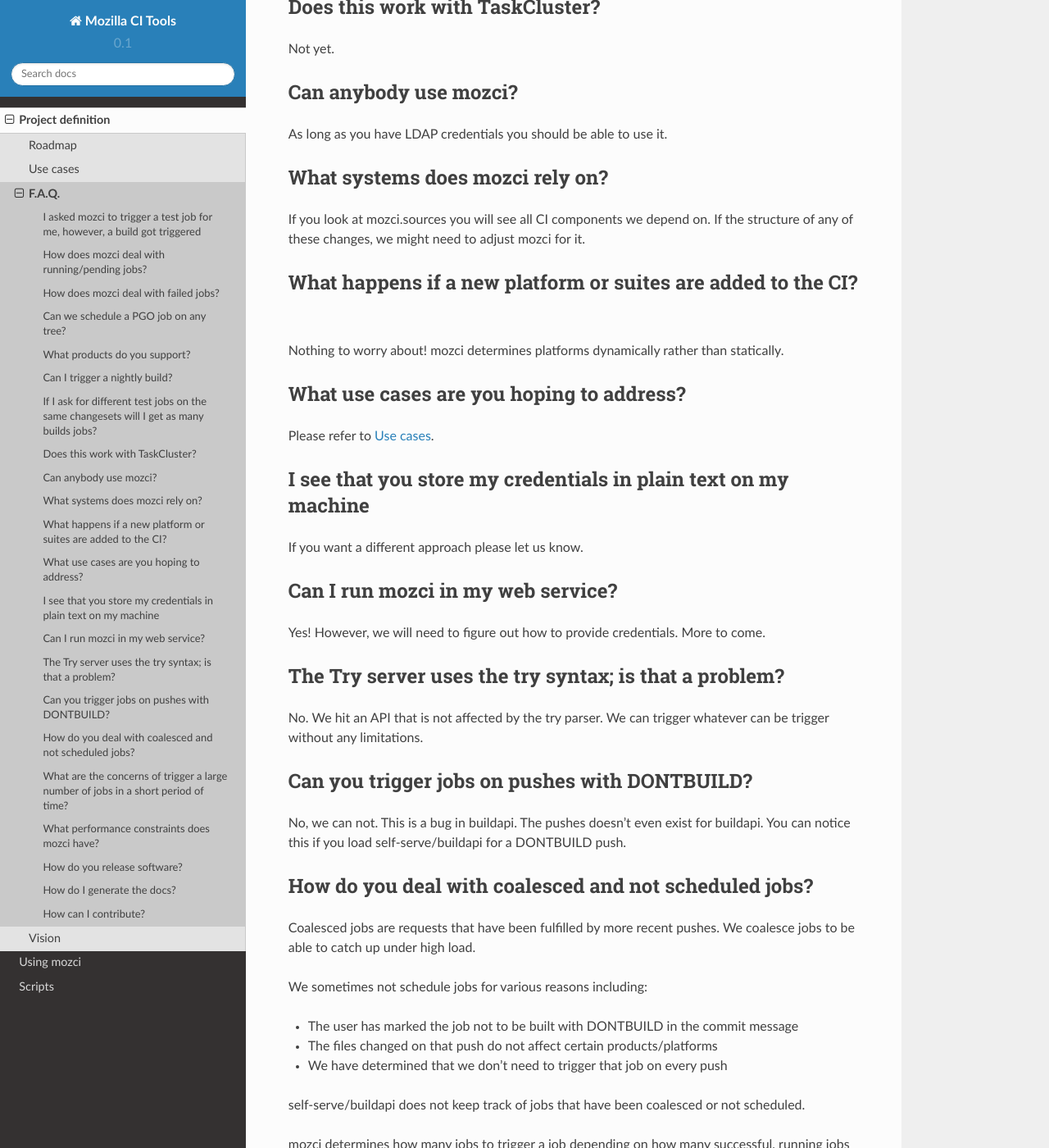
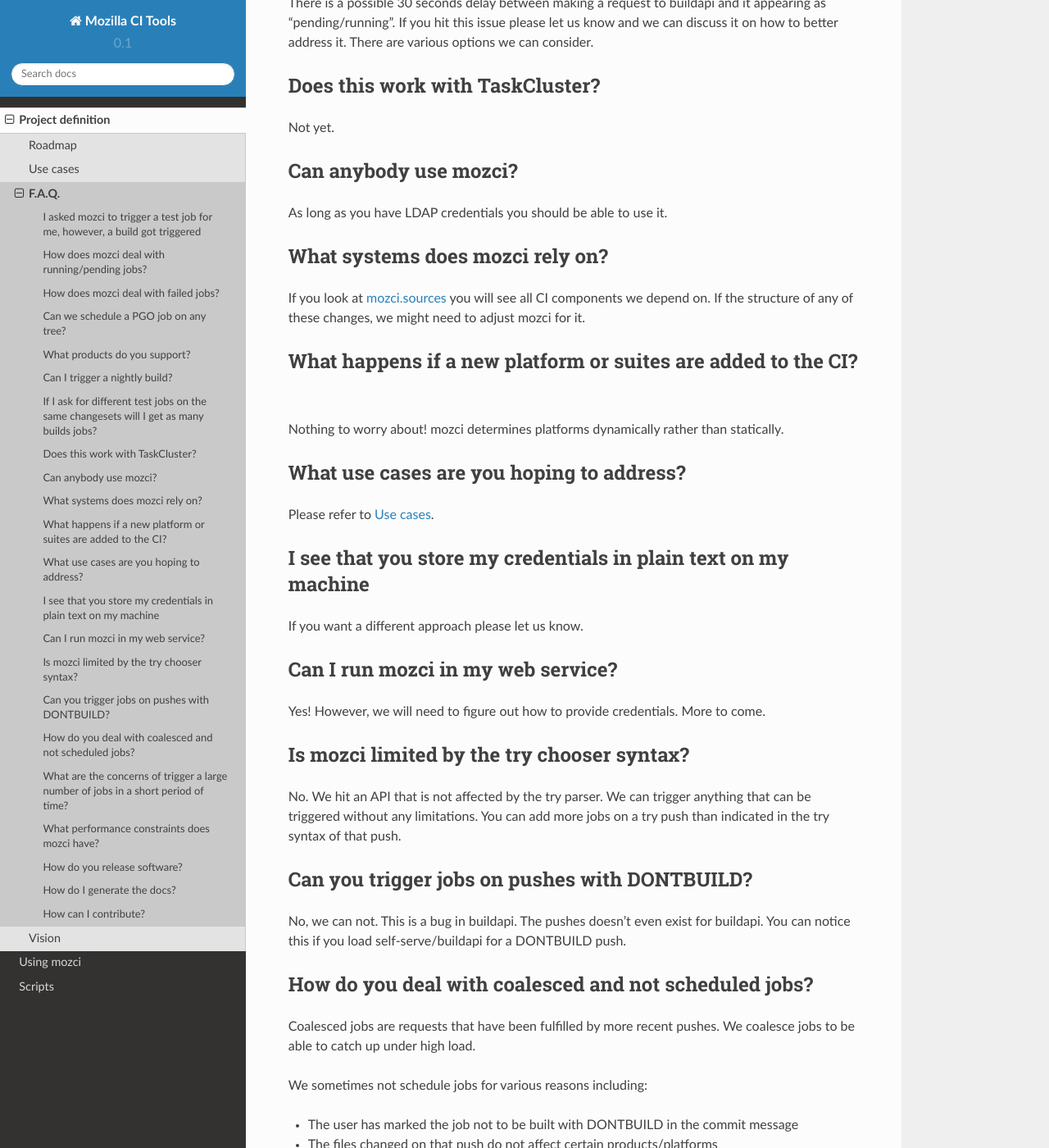
Before and after one commit to mozilla/mozilla_ci_tools, a Sphinx documentation site: the page built from docs/faq.rst, in a window 1280 px wide and 1400 px high, scrolled down 1440 px. Shown: the whole window at 82% size. Built offline with Sphinx 7.4.7 and the Read the Docs theme 2.0.0, drawn with Linux system fonts in a browser that asks for light colours; some of the changed text lies outside the part shown.

Commit message:
Clarify further the F.A.Q.

```diff
--- a/docs/faq.rst
+++ b/docs/faq.rst
@@ -44,7 +44,12 @@
 
 Can I trigger a nightly build?
 ^^^^^^^^^^^^^^^^^^^^^^^^^^^^^^
-Absolutely! Simply find the name of the job that represents it.
+Absolutely! You can trigger any nightly build for any repository.
+Simply find the name of the job that represents it and trigger it.
+
+:strong:`NOTE`:
+Make sure you have consent from sheriffs to do this and a good reason.
+Nightly builds are not to be triggered lightly.
 
 If I ask for different test jobs on the same changesets will I get as many builds jobs?
 ^^^^^^^^^^^^^^^^^^^^^^^^^^^^^^^^^^^^^^^^^^^^^^^^^^^^^^^^^^^^^^^^^^^^^^^^^^^^^^^^^^^^^^^
@@ -62,7 +67,7 @@
 
 What systems does mozci rely on?
 ^^^^^^^^^^^^^^^^^^^^^^^^^^^^^^^^
-If you look at mozci.sources you will see all CI components we depend on.
+If you look at `mozci.sources <https://github.com/armenzg/mozilla_ci_tools/tree/master/mozci/sources>`_ you will see all CI components we depend on.
 If the structure of any of these changes, we might need to adjust mozci for it.
 
 What happens if a new platform or suites are added to the CI?
@@ -81,11 +86,12 @@
 ^^^^^^^^^^^^^^^^^^^^^^^^^^^^^^^^^^
 Yes! However, we will need to figure out how to provide credentials. More to come.
 
-The Try server uses the try syntax; is that a problem?
-^^^^^^^^^^^^^^^^^^^^^^^^^^^^^^^^^^^^^^^^^^^^^^^^^^^^^^
+Is mozci limited by the try chooser syntax?
+^^^^^^^^^^^^^^^^^^^^^^^^^^^^^^^^^^^^^^^^^^^
 
 No. We hit an API that is not affected by the try parser.
-We can trigger whatever can be trigger without any limitations.
+We can trigger anything that can be triggered without any limitations.
+You can add more jobs on a try push than indicated in the try syntax of that push.
 
 Can you trigger jobs on pushes with DONTBUILD?
 ^^^^^^^^^^^^^^^^^^^^^^^^^^^^^^^^^^^^^^^^^^^^^^
```
